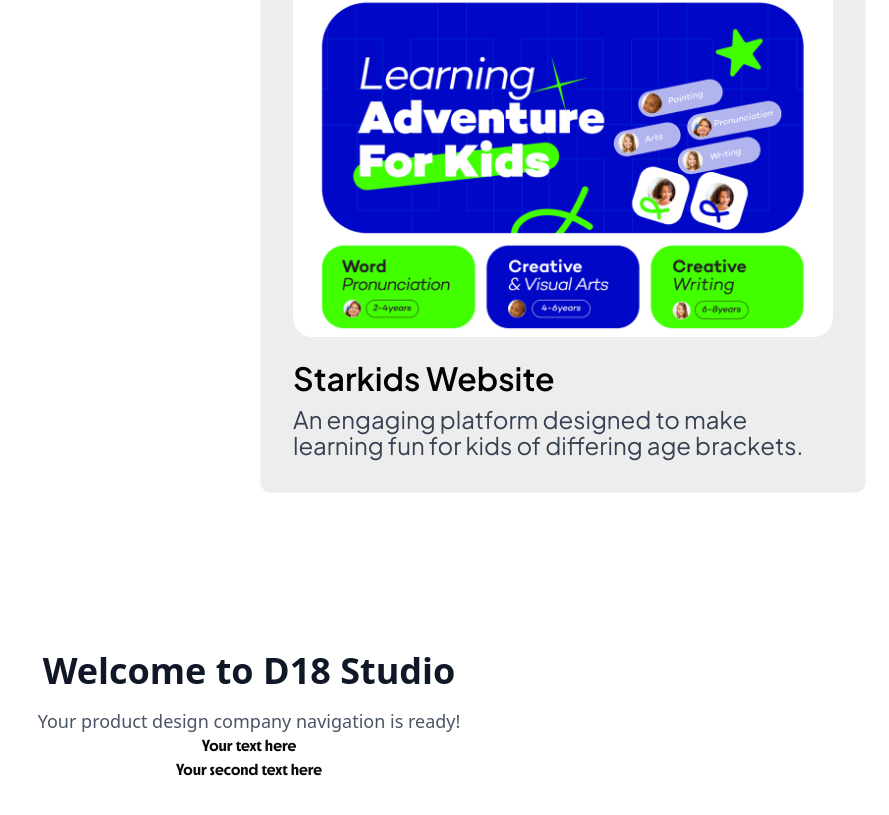
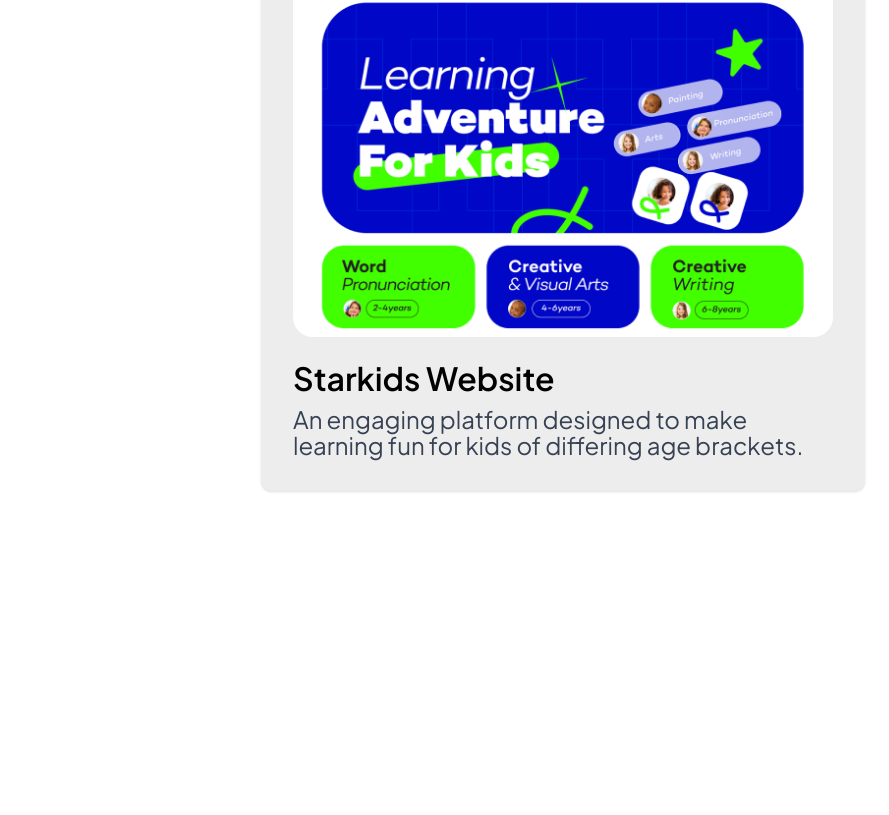
Before and after one commit to emmaagwu/d18-studio, a Next.js app: page / in a window 1280 px wide. Shown: the part 4938-5753 px from the top of the page, without its empty margins (391-1280 px from the left). After the commit the page ends 5557 px from the top, so only its background shows below. Built offline with nearby package versions, Linux system fonts and the light colour scheme.

Commit message:
Remove main content section from Home component in page.tsx

```diff
--- a/app/page.tsx
+++ b/app/page.tsx
@@ -10,18 +10,8 @@
       <Hero />
       <About />
       <Portfolio />
-      <main className="max-w-7xl mx-auto px-4 sm:px-6 lg:px-8 py-8">
-        <div className="text-center">
-          <h1 className="text-4xl font-bold text-gray-900 mb-4">Welcome to D18 Studio</h1>
-          <p className="text-lg text-gray-600">Your product design company navigation is ready!</p>
-          <div style={{ fontFamily: 'Roba Low', fontWeight: 600 }}>
-  Your text here
-</div>
-<div className="font-['Roba_Low'] font-semibold">
-  Your second text here
-</div>
-        </div>
-      </main>
+      {/* <main className="max-w-7xl mx-auto px-4 sm:px-6 lg:px-8 py-8">
+      </main> */}
     </div>
   )
 }
```
